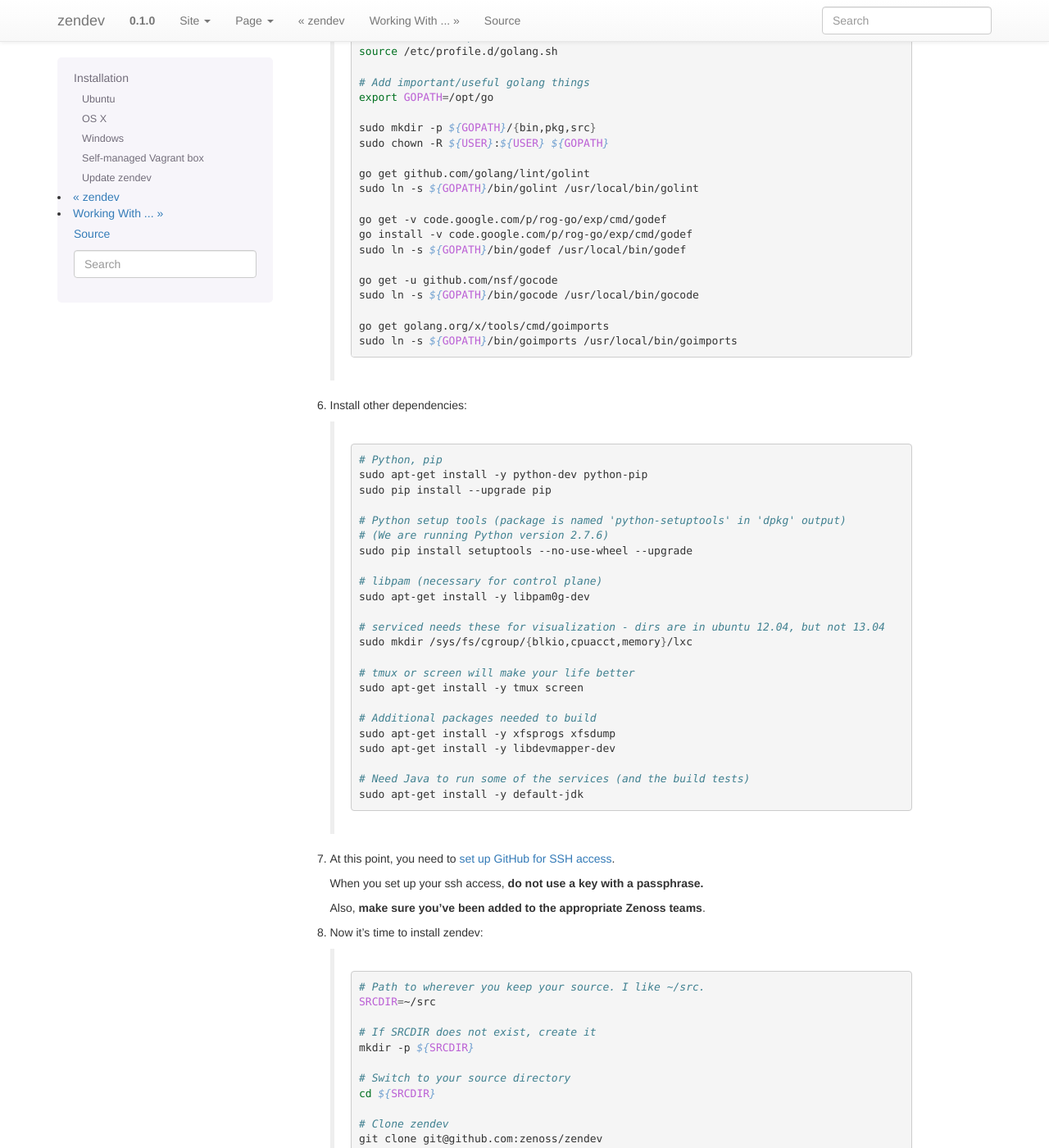
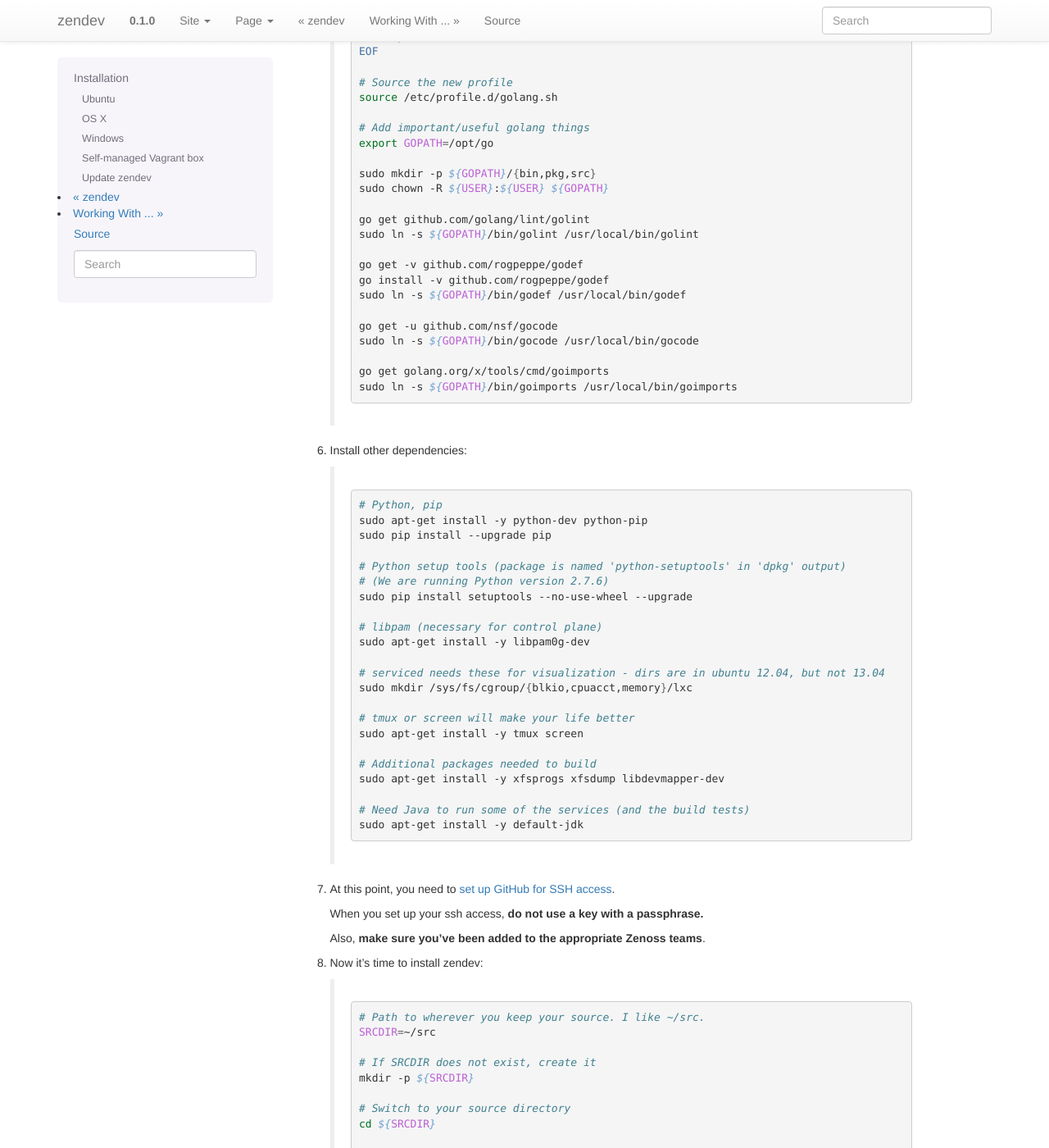
Before and after one commit to zenoss/zendev, a Sphinx documentation site: the page built from docs/installation.rst, in a window 1280 px wide and 1400 px high, scrolled down 3564 px. Shown: the whole window at 82% size. Built offline with Sphinx 7.4.7, drawn with Linux system fonts in a browser that asks for light colours; some of the changed text lies outside the part shown.

Commit message:
Update to use Docker 1.9.1, fix godep repository location, User -> USER in permission change

```diff
--- a/docs/installation.rst
+++ b/docs/installation.rst
@@ -200,8 +202,8 @@
         go get github.com/golang/lint/golint
         sudo ln -s ${GOPATH}/bin/golint /usr/local/bin/golint
 
-        go get -v code.google.com/p/rog-go/exp/cmd/godef
-        go install -v code.google.com/p/rog-go/exp/cmd/godef
+        go get -v github.com/rogpeppe/godef
+        go install -v github.com/rogpeppe/godef
         sudo ln -s ${GOPATH}/bin/godef /usr/local/bin/godef
 
         go get -u github.com/nsf/gocode
@@ -232,8 +234,7 @@
         sudo apt-get install -y tmux screen
 
         # Additional packages needed to build
-        sudo apt-get install -y xfsprogs xfsdump
-        sudo apt-get install -y libdevmapper-dev
+        sudo apt-get install -y xfsprogs xfsdump libdevmapper-dev
 
         # Need Java to run some of the services (and the build tests)
         sudo apt-get install -y default-jdk
@@ -339,7 +340,7 @@
 
     .. code-block:: bash
 
-        sudo chown ${User} /usr/local/go/pkg/tool/linux_amd64/vet
+        sudo chown ${USER} /usr/local/go/pkg/tool/linux_amd64/vet
 
     Proceed after seeing the Zenoss template in 'Deployed templates'.
 
```
Also changed, not shown: other parts of docs/installation.rst (+3 -1 lines).
